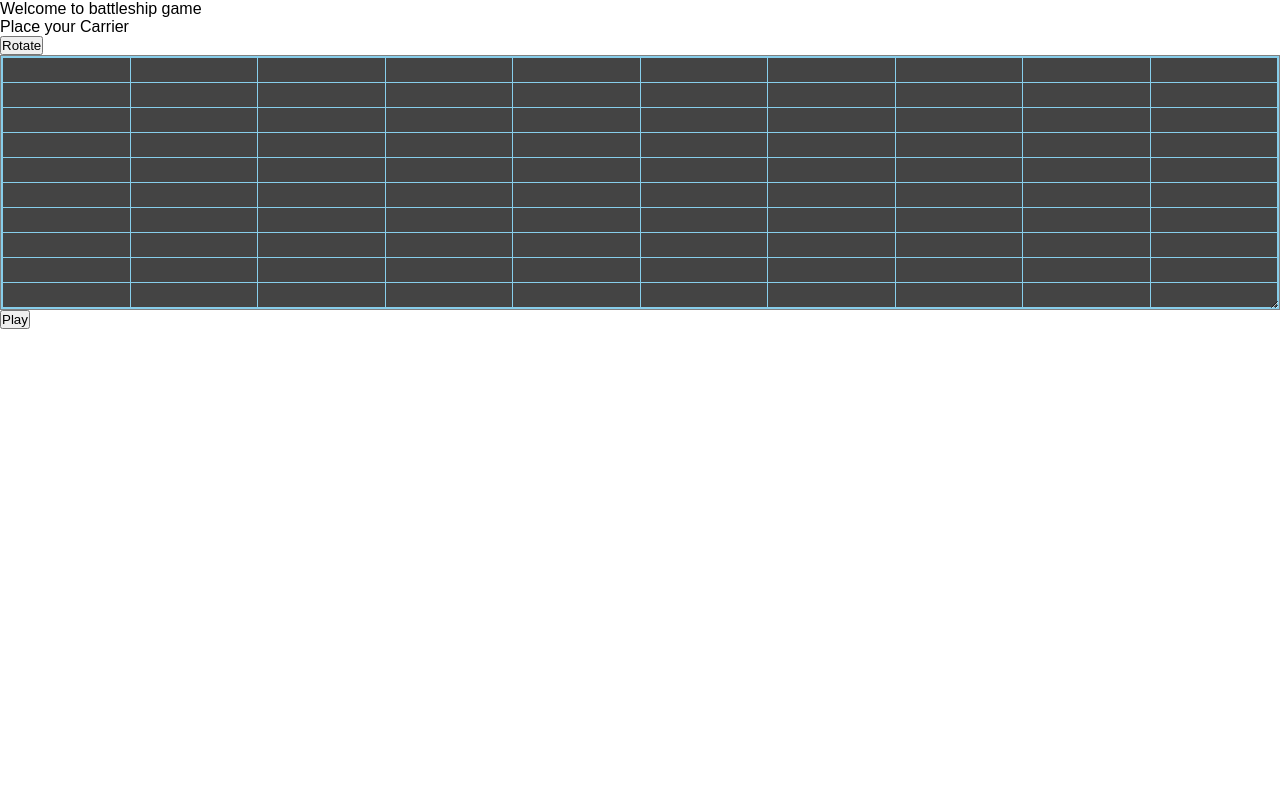
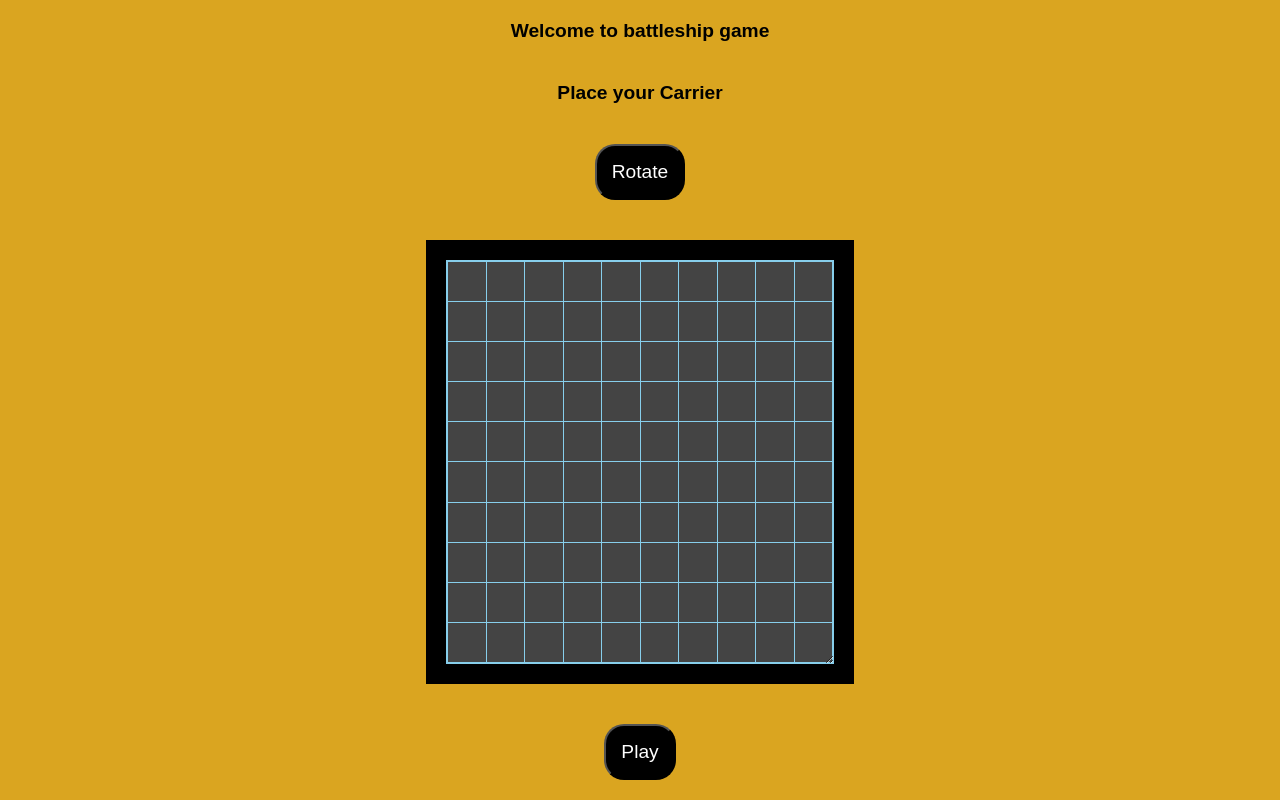
Before and after one commit to sabaris-66/battleShips, a website built with webpack: page dist/index.html in a window 1280 px wide. Built offline with Linux system fonts and the light colour scheme.

Commit message:
Complete Intro page styling

```diff
--- a/src/style.css
+++ b/src/style.css
@@ -19,10 +19,11 @@ body{
 .introPage{
     width: 100%;
     height: 100%;
-    display: flexbox;
+    display: flex;
     flex-direction: column;
     justify-content: space-around;
     align-items: center;
+    background-color:goldenrod;
 }
 
 button{
@@ -36,10 +37,12 @@ button{
     display: grid;
     gap: 1px;
     padding: 2px;
-    border: 1px solid grey;
+    border: 20px solid black;
     background-color: skyblue;
     grid-template-rows: repeat(10, 1fr);
     grid-template-columns: repeat(10, 1fr);
+    height: 50%;
+    width: 30%;
 }
 
 .plot {
@@ -54,3 +57,18 @@ button{
 .colorIntroShips{
     background-color: yellow;
 }
+
+.welcome,
+.welcome2{
+    font-size: larger;
+    font-weight: bolder;
+}
+
+.rotate,
+.playButton{
+    padding: 15px;
+    background-color: black;
+    color: white;
+    border-radius: 20px;
+    font-size: larger;
+}
```
Also changed, not shown: dist/bundle.js.
